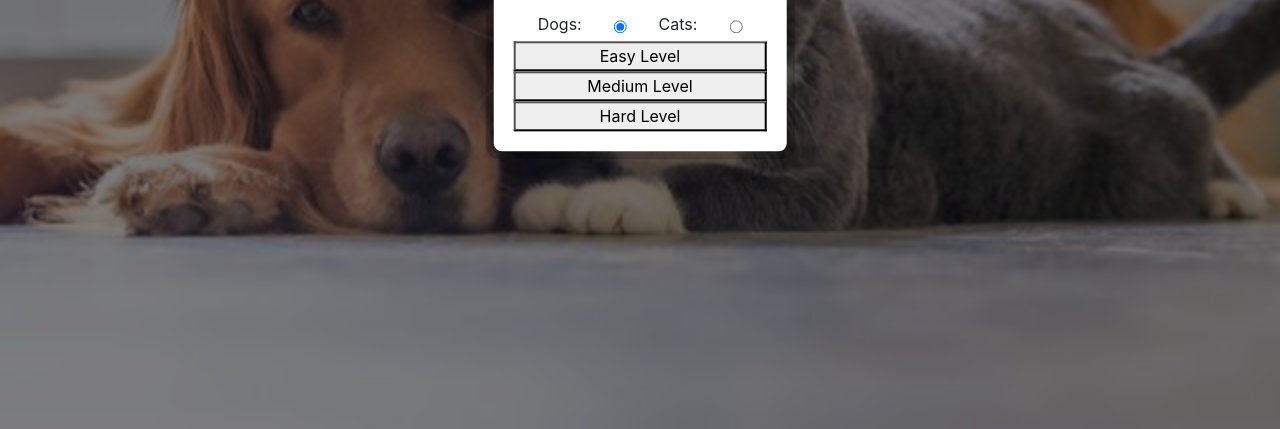
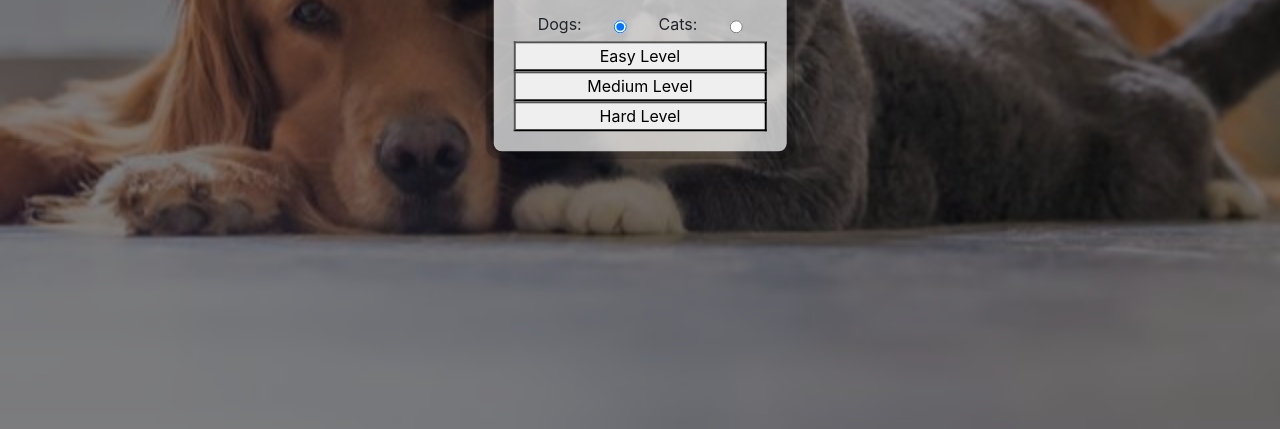
Before and after one commit to Yanivba18/Memory-Game, a plain HTML site: page index.html in a window 1280 px wide. Shown: the part 371-800 px from the top of the page. Drawn offline with nearby package versions, Linux system fonts and the light colour scheme.

Commit message:
changed modal bg

```diff
--- a/css/style.css
+++ b/css/style.css
@@ -93,7 +93,7 @@ body {
     backface-visibility: hidden;
 }
 
-/* Fallback in case image doesn't exist */
+/* Fallback in case image doesn't exist and loading */
 
 .flip-box-front {
     background-color: #bbb;
@@ -129,7 +129,7 @@ body {
 
 #content {
     border-radius: 8px;
-    background: #fff;
+    background: rgba(255, 255, 255, 0.7);
     padding: 20px;
     height: 100%;
 }
```
